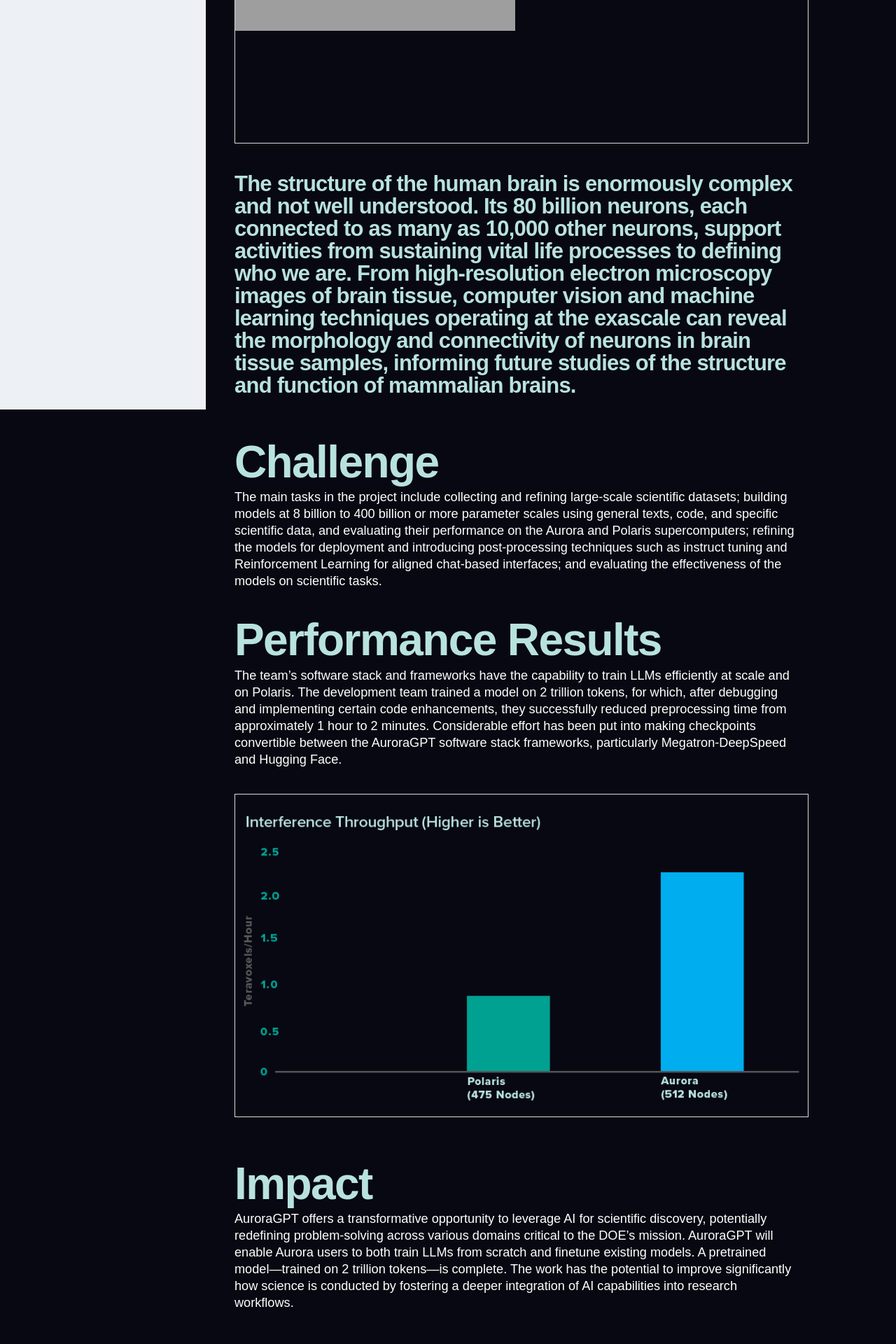
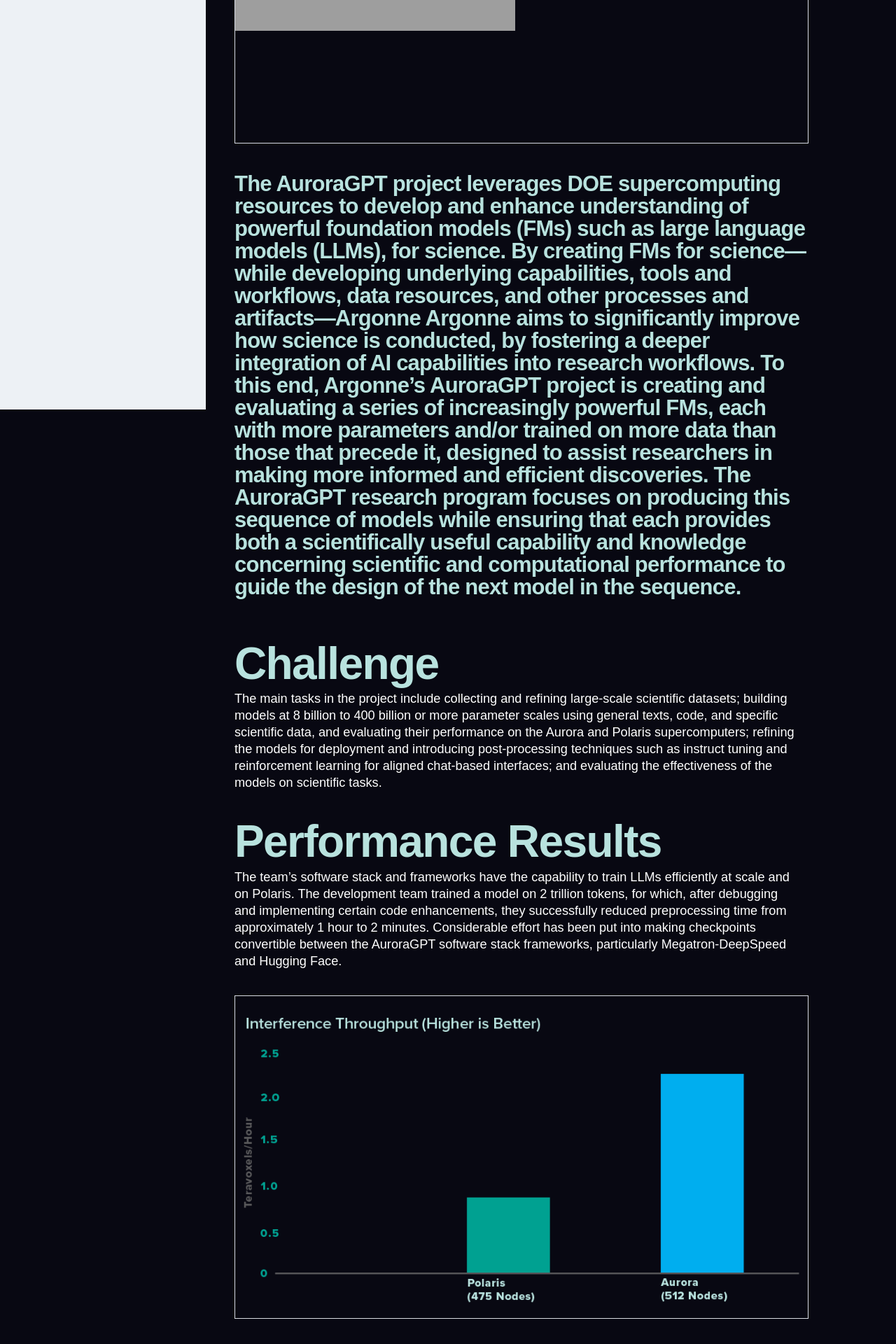
Before and after one commit to argonne-lcf/AR2024, a Jekyll site: the page built from _performancehighlights/auroragpt.md, in a window 1280 px wide. Shown: the part 759-2679 px from the top of the page at 70% size. Built offline with Jekyll 4.4.1, drawn with Linux system fonts in a browser that asks for light colours; some web fonts are replaced.

Commit message:
Update auroragpt.md
body

```diff
--- a/_performancehighlights/auroragpt.md
+++ b/_performancehighlights/auroragpt.md
@@ -15,14 +15,15 @@
 ---
 
 {% include txt-intro.html
-    blurb = "The structure of the human brain is enormously complex and not well understood. Its 80 billion neurons, each connected to as many as 10,000 other neurons, support activities from sustaining vital life processes to defining who we are. From high-resolution electron microscopy images of brain tissue, computer vision and machine learning techniques operating at the exascale can reveal the morphology and connectivity of neurons in brain tissue samples, informing future studies of the structure and function of mammalian brains."
+    blurb = "The AuroraGPT project leverages DOE supercomputing resources to develop and enhance understanding of powerful foundation models (FMs) such as large language models (LLMs), for science. By creating FMs for science—while developing underlying capabilities, tools and workflows, data resources, and other processes and artifacts—Argonne Argonne aims to significantly improve how science is conducted, by fostering a deeper integration of AI capabilities into research workflows. To this end, Argonne’s AuroraGPT project is creating and evaluating a series of increasingly powerful FMs, each with more parameters and/or trained on more data than those that precede it, designed to assist researchers in making more informed and efficient discoveries. The AuroraGPT research program focuses on producing this sequence of models while ensuring that each provides both a scientifically useful capability and knowledge concerning scientific and computational performance to guide the design of the next model in the sequence.
+"
 %}
 
 
 
 # Challenge
 
-The main tasks in the project include collecting and refining large-scale scientific datasets; building models at 8 billion to 400 billion or more parameter scales using general texts, code, and specific scientific data, and evaluating their performance on the Aurora and Polaris supercomputers; refining the models for deployment and introducing post-processing techniques such as instruct tuning and Reinforcement Learning for aligned chat-based interfaces; and evaluating the effectiveness of the models on scientific tasks.
+The main tasks in the project include collecting and refining large-scale scientific datasets; building models at 8 billion to 400 billion or more parameter scales using general texts, code, and specific scientific data, and evaluating their performance on the Aurora and Polaris supercomputers; refining the models for deployment and introducing post-processing techniques such as instruct tuning and reinforcement learning for aligned chat-based interfaces; and evaluating the effectiveness of the models on scientific tasks.
 
 
 # Performance Results
```
